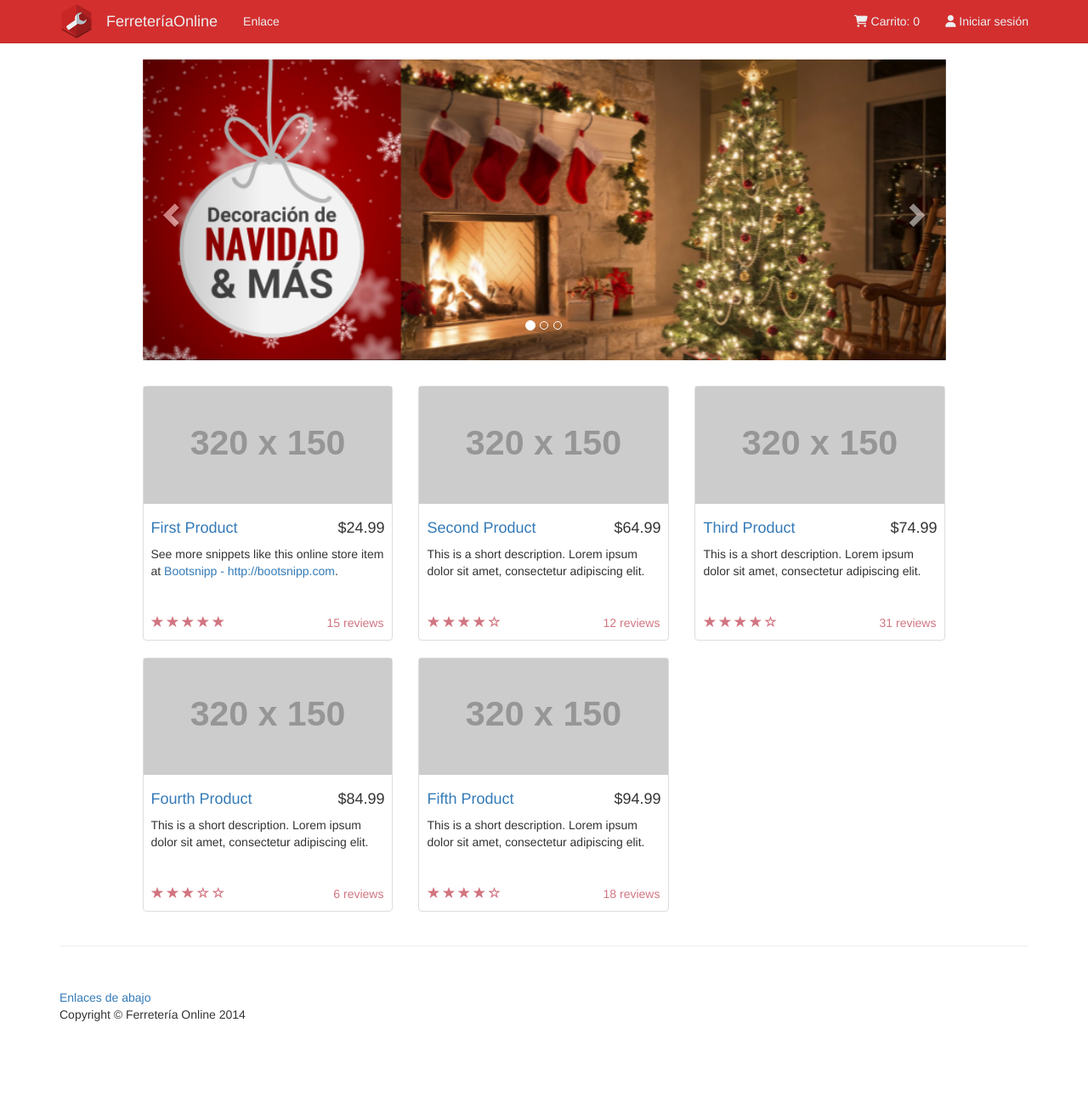
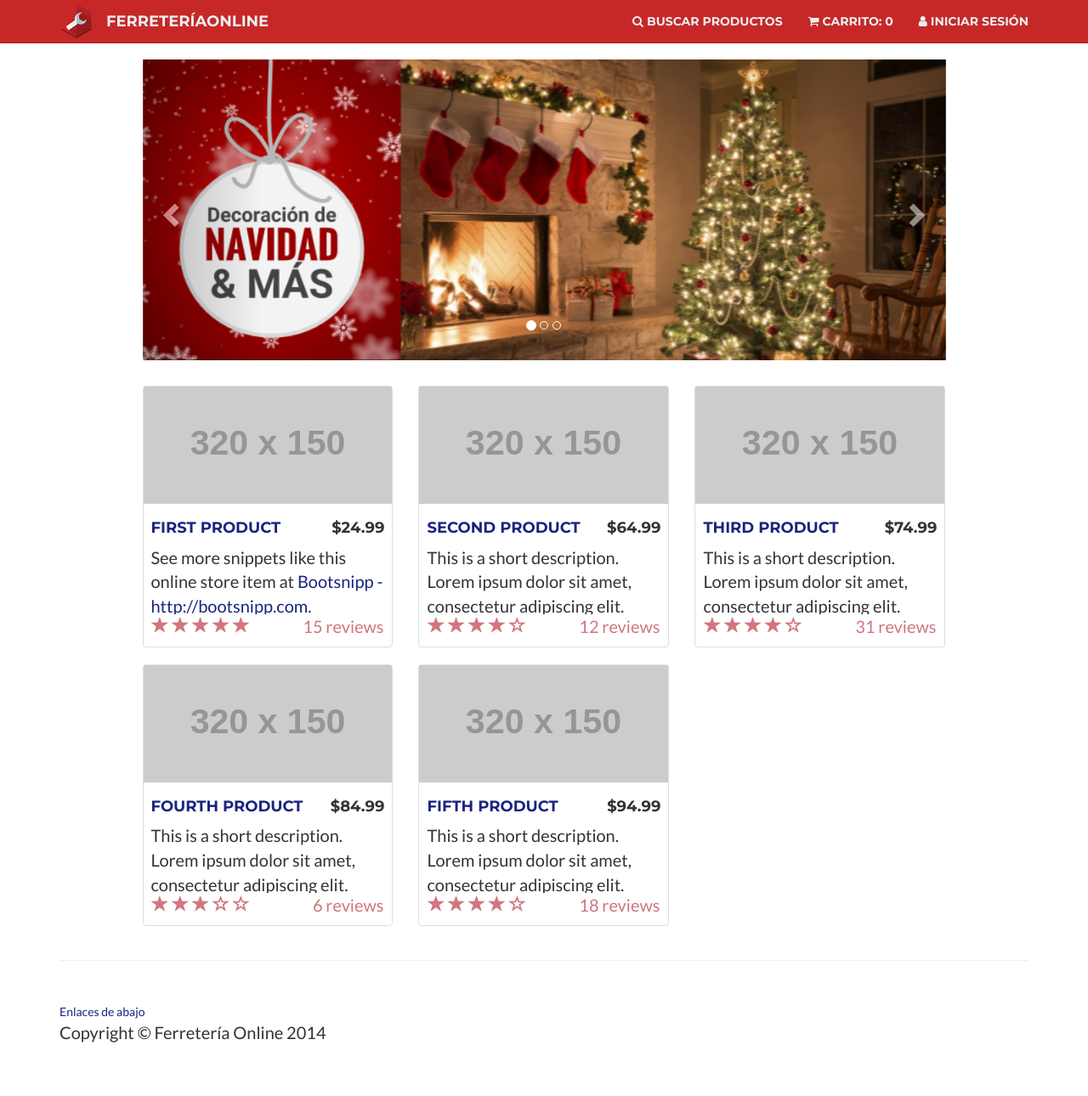
Before and after one commit to cristianonn/Ferreteria, a PHP site: page / in a window 1280 px wide. Shown: the whole page at 85% size. Before the commit the page ends 1202 px from the top, so only its background shows below. Run offline with PHP 8.4, Linux system fonts and the light colour scheme; grey boxes labelled with a size stand in for pictures from a placeholder-image service; some libraries are stand-ins or nearby versions.

Commit message:
Mejor diseño en landing page

```diff
--- a/Web/css/shop-homepage.css
+++ b/Web/css/shop-homepage.css
@@ -6,17 +6,46 @@
 
 body {
     padding-top: 70px; /* Required padding for .navbar-fixed-top. Remove if using .navbar-static-top. Change if height of navigation changes. */
+    font-family: 'Lato', 'Helvetica Neue', Helvetica, Arial, sans-serif;
+    overflow-x: hidden;
+}
+p {
+  font-size: 20px;
+}
+p.small {
+  font-size: 16px;
+}
+a,
+a:hover,
+a:focus,
+a:active,
+a.active {
+  color: #1A237E;
+  outline: none;
+}
+h1,
+h2,
+h3,
+h4,
+h5,
+h6 {
+  font-family: "Montserrat", "Helvetica Neue", Helvetica, Arial, sans-serif;
+  text-transform: uppercase;
+  font-weight: 700;
 }
 
 .navbar-inverse {
-    background-color: #D32F2F;
-    border-color: #C62828;
+    background-color: #C62828;
+    border-color: #B71C1C;
+    font-family: "Montserrat", "Helvetica Neue", Helvetica, Arial, sans-serif;
+    text-transform: uppercase;
+    font-weight: 700;
 }
 .navbar-inverse .navbar-brand {
     color: #ECEFF1;
 }
 .navbar-inverse .navbar-toggle {
-    border-color: #C62828;
+    border-color: #B71C1C;
 }
 .navbar-inverse .navbar-nav>li>a {
     color: #ECEFF1;
--- a/Web/index.php
+++ b/Web/index.php
@@ -23,6 +23,11 @@
     <!-- Font Awesome -->
     <script src="https://use.fontawesome.com/554db7ace5.js"></script>
 
+    <!-- Custom Fonts -->
+    <link href="vendor/font-awesome/css/font-awesome.min.css" rel="stylesheet" type="text/css">
+    <link href="https://fonts.googleapis.com/css?family=Montserrat:400,700" rel="stylesheet" type="text/css">
+    <link href="https://fonts.googleapis.com/css?family=Lato:400,700,400italic,700italic" rel="stylesheet" type="text/css">
+
     <!-- HTML5 Shim and Respond.js IE8 support of HTML5 elements and media queries -->
     <!-- WARNING: Respond.js doesn't work if you view the page via file:// -->
     <!--[if lt IE 9]>
@@ -47,16 +52,18 @@
                 </button>
 
                 <a class="navbar-brand" href="#"><img src="img/icono40x40.png" class="img-responsive"></a>
-                <a class="navbar-brand" href="#"> FerreteríaOnline</a>
+                <a class="navbar-brand" href="#page-top"> FerreteríaOnline</a>
             </div>
             <!-- Collect the nav links, forms, and other content for toggling -->
             <div class="collapse navbar-collapse" id="bs-example-navbar-collapse-1">
                 <ul class="nav navbar-nav">
                     <li>
-                        <a href="#">Enlace</a>
+                        <a href="#"></a>
                     </li>
                 </ul>
                 <ul class="nav navbar-nav navbar-right">
+
+                    <li><a href="#"><i class="fa fa-search" aria-hidden="true"></i> Buscar productos </a></li>
                     <li><a href="#"><i class="fa fa-shopping-cart" aria-hidden="true"></i> Carrito: 0 </a></li>
                     <?php //To do: pegar la cantidad de productos con el valor de la sesión ?>
                     <li><a href="#"><i class="fa fa-user" aria-hidden="true"></i> Iniciar sesión</a></li>
```
Also changed, not shown: 2 other files.
